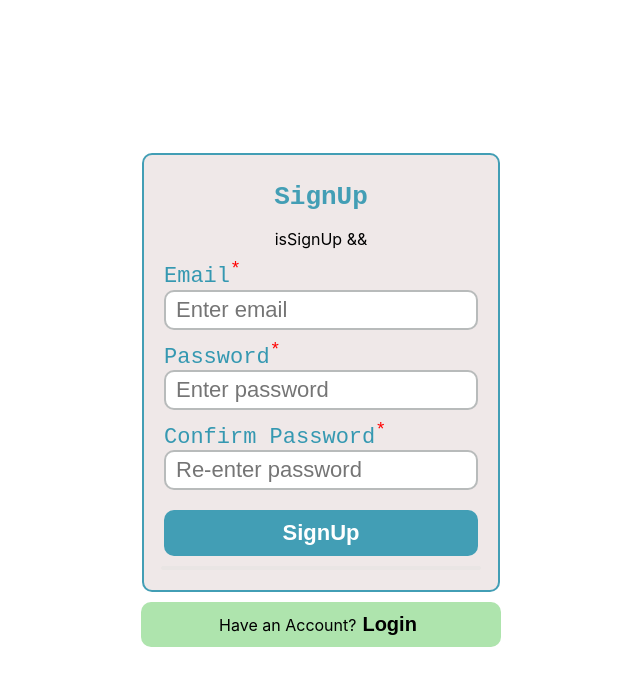
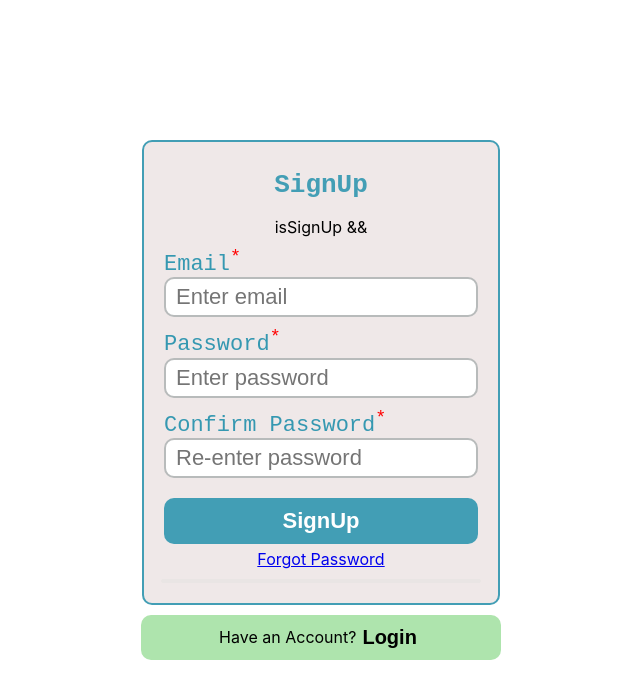
Before and after one commit to YAMITRAO/expense_tracker, a React (Create React App) app: page / in a window 1280 px wide. Shown: the top 698 px of the page, without its empty margins (319-959 px from the left). Built offline with nearby package versions, Linux system fonts and the light colour scheme.

Commit message:
login forgot added

```diff
--- a/src/component/Pages/SignUp.js
+++ b/src/component/Pages/SignUp.js
@@ -157,6 +157,8 @@ const SignUp = () => {
                 {isSignUp && <button>SignUp</button>}
                 {!isSignUp && <button >LogIn</button>}
               </div>
+              <div className={style.forgot}>
+                <a href='#'>Forgot Password</a></div>
             </div>
           </form>
           <div className={`${errorMsg ? style.errors :style.error} ${successMsg ? style.success : style.error}` }>
--- a/src/component/Pages/SignUp.module.css
+++ b/src/component/Pages/SignUp.module.css
@@ -122,3 +122,8 @@ sup{
     scale: 1.02;
 opacity: 0.7;
 }
+
+.forgot{
+    margin-top:5px;
+   text-align: center;
+}
```
